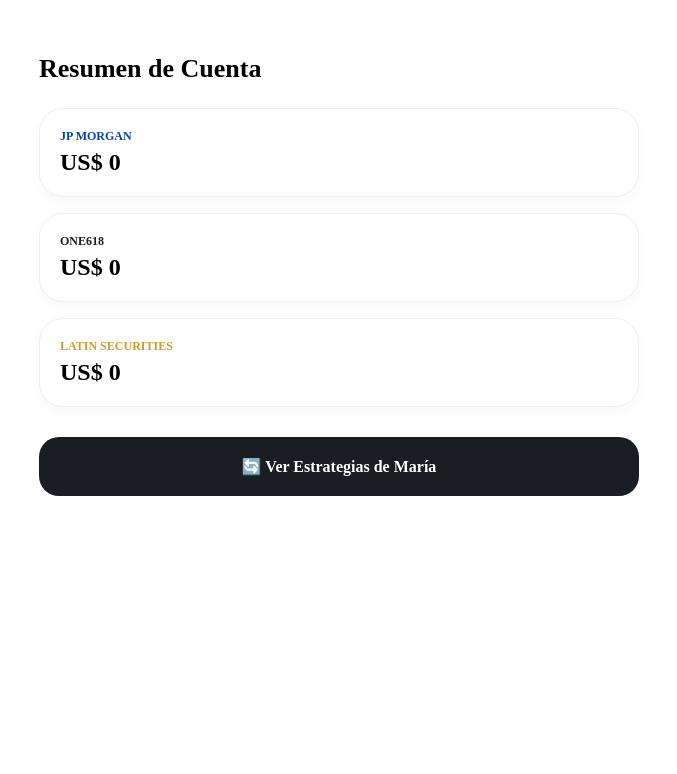
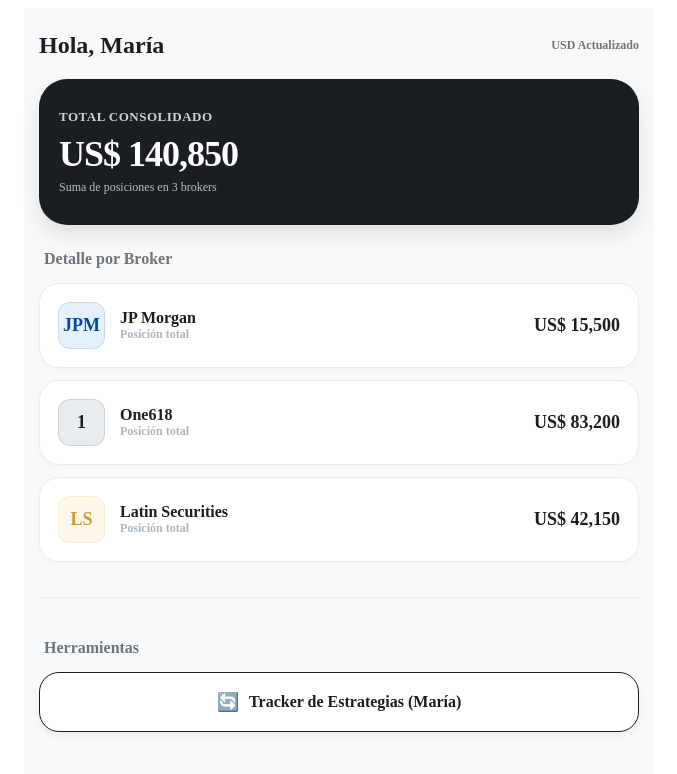
Before and after one commit to jpasman82/portfolio-tracker, a React (Vite) app: page / in a window 1280 px wide. Shown: the top 774 px of the page, without its empty margins (301-978 px from the left). Built offline with nearby package versions, Linux system fonts and the light colour scheme.

Commit message:
Update Home.jsx

```diff
--- a/src/pages/Home.jsx
+++ b/src/pages/Home.jsx
@@ -1,26 +1,134 @@
 import { Link } from 'react-router-dom';
 
 export default function Home() {
+  // Datos de ejemplo (puedes editarlos aquí manualmente por ahora)
   const brokers = [
-    { name: 'JP Morgan', balance: 0, color: '#004a99' },
-    { name: 'One618', balance: 0, color: '#1a1d21' },
-    { name: 'Latin Securities', balance: 0, color: '#ce9c2b' }
+    {
+      name: 'JP Morgan',
+      balance: 15500, // <--- CAMBIA ESTE NÚMERO
+      color: '#004a99', // Azul JPM
+      shortName: 'JPM',
+      logoBg: '#e6f0f9'
+    },
+    {
+      name: 'One618',
+      balance: 83200, // <--- CAMBIA ESTE NÚMERO
+      color: '#1a1d21', // Negro/Gris One
+      shortName: '1',
+      logoBg: '#e9ecef'
+    },
+    {
+      name: 'Latin Securities',
+      balance: 42150, // <--- CAMBIA ESTE NÚMERO
+      color: '#ce9c2b', // Dorado Latin
+      shortName: 'LS',
+      logoBg: '#fdf8e9'
+    }
   ];
 
+  // Calculamos el total automáticamente
+  const totalConsolidado = brokers.reduce((sum, b) => sum + b.balance, 0);
+
   return (
-    <div style={{ padding: '24px 15px', maxWidth: '600px', margin: 'auto' }}>
-      <h2 style={{ fontSize: '26px', fontWeight: 900, marginBottom: '24px' }}>Resumen de Cuenta</h2>
-      <div style={{ display: 'flex', flexDirection: 'column', gap: '16px', marginBottom: '30px' }}>
+    <div style={{ padding: '24px 15px', maxWidth: '600px', margin: 'auto', backgroundColor: '#f8f9fa', minHeight: '100vh' }}>
+
+      {/* HEADER CON TÍTULO */}
+      <div style={{ display: 'flex', justifyContent: 'space-between', alignItems: 'center', marginBottom: '20px' }}>
+        <h2 style={{ fontSize: '24px', fontWeight: 900, margin: 0, color: '#1a1d21' }}>Hola, María</h2>
+        <span style={{ fontSize: '12px', color: '#6c757d', fontWeight: 600 }}>USD Actualizado</span>
+      </div>
+
+      {/* TARJETA TOTAL CONSOLIDADO */}
+      <div style={{
+        padding: '30px 20px',
+        backgroundColor: '#1a1d21', // Fondo oscuro para destacar
+        borderRadius: '28px',
+        marginBottom: '25px',
+        boxShadow: '0 10px 20px rgba(0,0,0,0.1)',
+        color: 'white'
+      }}>
+        <div style={{ fontSize: '13px', fontWeight: 700, opacity: 0.8, textTransform: 'uppercase', letterSpacing: '0.5px', marginBottom: '8px' }}>
+          Total Consolidado
+        </div>
+        <div style={{ fontSize: '36px', fontWeight: 900, letterSpacing: '-1px' }}>
+          US$ {totalConsolidado.toLocaleString('en-US', { minimumFractionDigits: 0, maximumFractionDigits: 0 })}
+        </div>
+        <div style={{ fontSize: '12px', opacity: 0.7, marginTop: '5px' }}>
+          Suma de posiciones en 3 brokers
+        </div>
+      </div>
+
+      {/* LISTA DE BROKERS */}
+      <h3 style={{ fontSize: '16px', fontWeight: 800, color: '#6c757d', marginBottom: '15px', paddingLeft: '5px' }}>Detalle por Broker</h3>
+
+      <div style={{ display: 'flex', flexDirection: 'column', gap: '12px', marginBottom: '35px' }}>
         {brokers.map(b => (
-          <div key={b.name} style={{ padding: '20px', backgroundColor: 'white', borderRadius: '24px', border: '1px solid #eee', boxShadow: '0 4px 12px rgba(0,0,0,0.03)' }}>
-            <div style={{ fontSize: '12px', fontWeight: 800, color: b.color, textTransform: 'uppercase', marginBottom: '5px' }}>{b.name}</div>
-            <div style={{ fontSize: '24px', fontWeight: 900 }}>US$ {b.balance.toLocaleString()}</div>
+          <div key={b.name} style={{
+            padding: '18px',
+            backgroundColor: 'white',
+            borderRadius: '20px',
+            border: '1px solid #eaecef',
+            display: 'flex',
+            alignItems: 'center',
+            justifyContent: 'space-between',
+            boxShadow: '0 2px 6px rgba(0,0,0,0.02)'
+          }}>
+            <div style={{ display: 'flex', alignItems: 'center', gap: '15px' }}>
+              {/* LOGO REFERENCIA (Estilo minimalista con iniciales) */}
+              <div style={{
+                width: '45px',
+                height: '45px',
+                borderRadius: '12px',
+                backgroundColor: b.logoBg,
+                display: 'flex',
+                alignItems: 'center',
+                justifyContent: 'center',
+                border: `1px solid ${b.color}20` // Borde muy suave del color del broker
+              }}>
+                <span style={{ fontSize: '18px', fontWeight: 900, color: b.color }}>
+                  {b.shortName}
+                </span>
+              </div>
+
+              <div>
+                <div style={{ fontSize: '16px', fontWeight: 800, color: '#1a1d21' }}>{b.name}</div>
+                <div style={{ fontSize: '12px', color: '#adb5bd', fontWeight: 600 }}>Posición total</div>
+              </div>
+            </div>
+
+            <div style={{ textAlign: 'right' }}>
+              <div style={{ fontSize: '18px', fontWeight: 900, color: '#1a1d21' }}>
+                US$ {b.balance.toLocaleString('en-US', { minimumFractionDigits: 0, maximumFractionDigits: 0 })}
+              </div>
+            </div>
           </div>
         ))}
       </div>
-      <Link to="/rotaciones" style={{ display: 'block', padding: '20px', backgroundColor: '#1a1d21', color: 'white', textDecoration: 'none', borderRadius: '20px', textAlign: 'center', fontWeight: 800 }}>
-        🔄 Ver Estrategias de María
-      </Link>
+
+      {/* SECCIÓN INFERIOR - ACCESO A MÓDULOS */}
+      <div style={{ borderTop: '1px solid #eaecef', paddingTop: '25px' }}>
+        <h3 style={{ fontSize: '16px', fontWeight: 800, color: '#6c757d', marginBottom: '15px', paddingLeft: '5px' }}>Herramientas</h3>
+
+        <Link to="/rotaciones" style={{
+          display: 'flex',
+          alignItems: 'center',
+          justifyContent: 'center',
+          gap: '10px',
+          padding: '18px',
+          backgroundColor: 'white',
+          color: '#1a1d21',
+          textDecoration: 'none',
+          borderRadius: '20px',
+          textAlign: 'center',
+          fontWeight: 800,
+          border: '1px solid #1a1d21',
+          transition: 'all 0.2s ease',
+          boxShadow: '0 4px 6px rgba(0,0,0,0.05)'
+        }}>
+          <span style={{fontSize: '18px'}}>🔄</span> Tracker de Estrategias (María)
+        </Link>
+      </div>
+
     </div>
   );
 }
```
